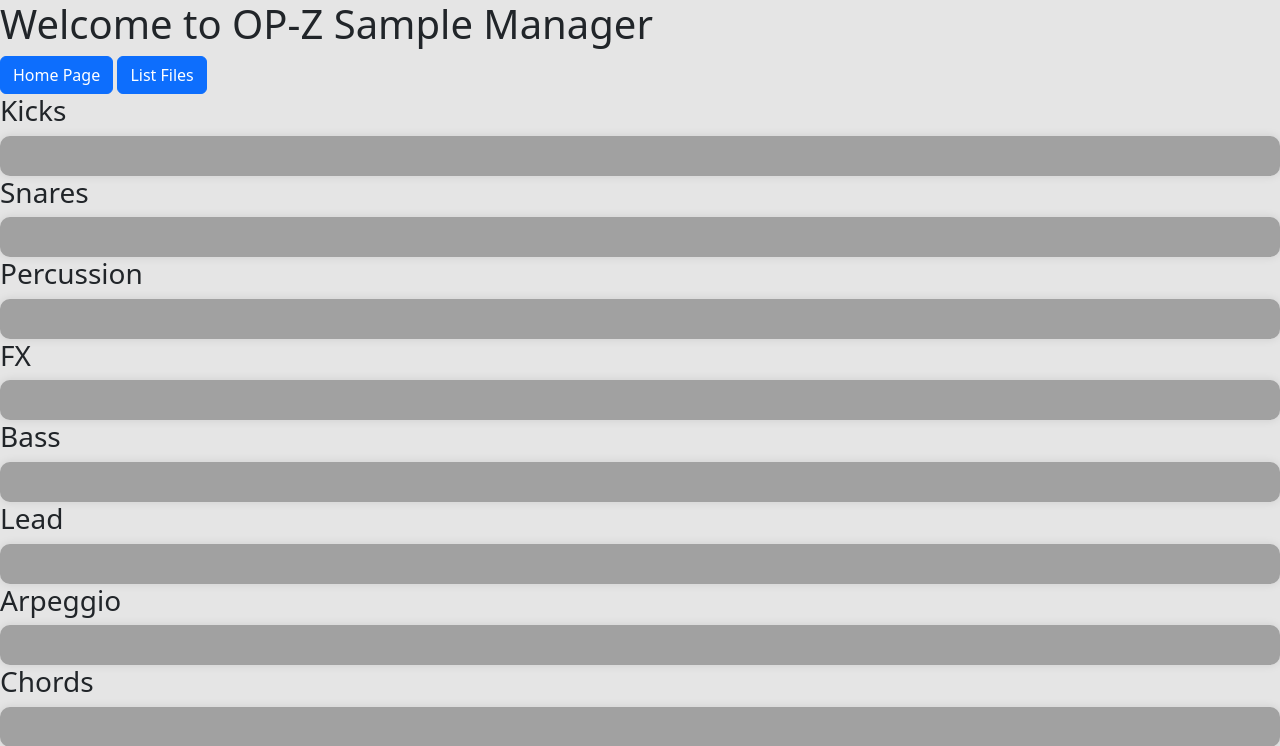
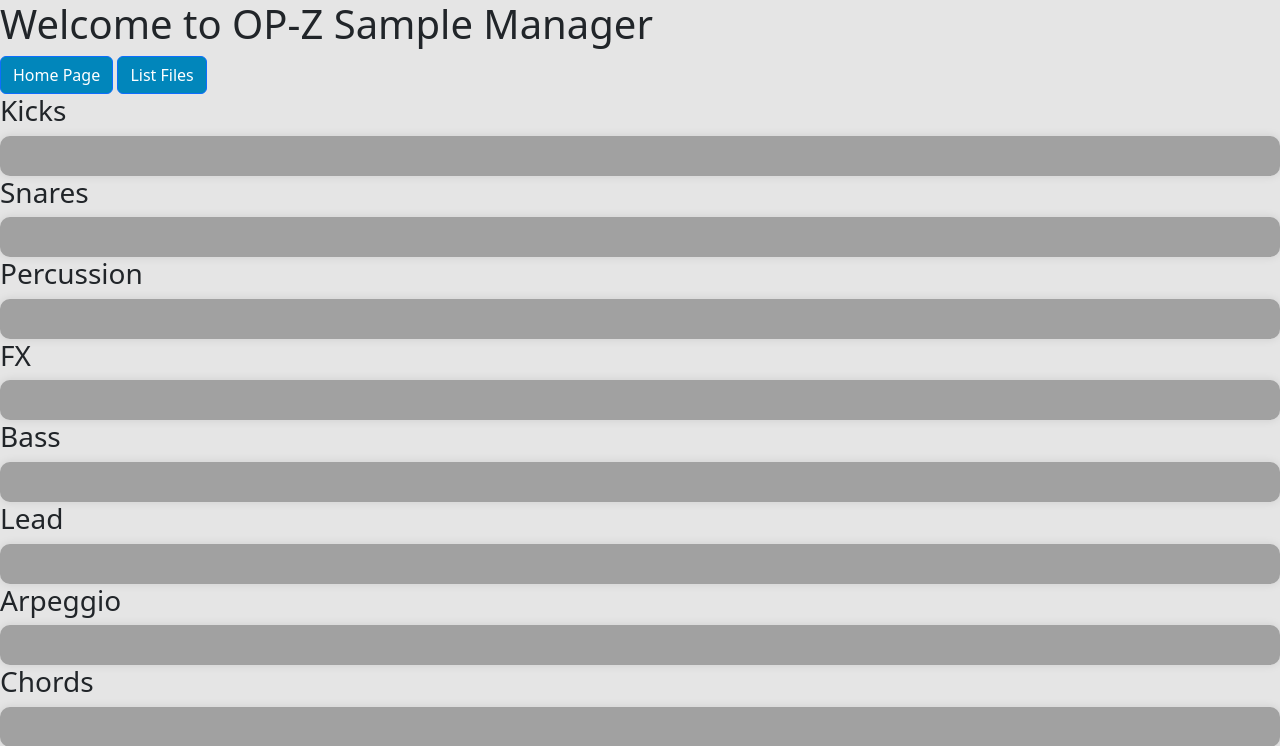
Before and after one commit to Romano-Garmez/opz-sample-manager, a Flask app: page /samplemanager in a window 1280 px wide. Shown: the top 746 px of the page. Run offline with Flask 3, Linux system fonts and the light colour scheme; data that the repository does not hold is empty.

Commit message:
op-z colors

```diff
--- a/static/css/samplemanager.css
+++ b/static/css/samplemanager.css
@@ -1,8 +1,8 @@
-.delete-button {
+.delete-btn {
     display: inline-block;
-    margin-top: 5px;
-    padding: 5px 10px;
-    background-color: red;
+    margin-left: 5px;
+    border-radius: 10px;
+    background-color: var(--fourth-color);
     color: white;
     border: none;
     cursor: pointer;
--- a/static/css/styles.css
+++ b/static/css/styles.css
@@ -1,7 +1,8 @@
 :root {
-    --primary-color: #cc0c2f;
-    --secondary-color: #027340;
-    --tertiary-color: #0186bb;
+    --first-color: #027340;
+    --second-color: #0186bb;
+    --third-color: #d6a212;
+    --fourth-color: #cc0c2f;
     --background-color: #a1a1a1;
     --offwhite: #e5e5e5;
     --text-color: #212529;
@@ -10,6 +11,11 @@
 body {
     background-color: var(--offwhite);
 }
+
+.btn-primary {
+    background-color: var(--second-color);
+}
+
 .samplepackbox {
     background-color: var(--background-color);
     padding: 20px;
@@ -22,6 +28,7 @@ body {
     padding: 20px;
     border-radius: 10px;
     box-shadow: 0 0 10px rgba(0, 0, 0, 0.1);
+    margin-bottom: 10px;
 }
 
 .sampleslot.filled {
```
